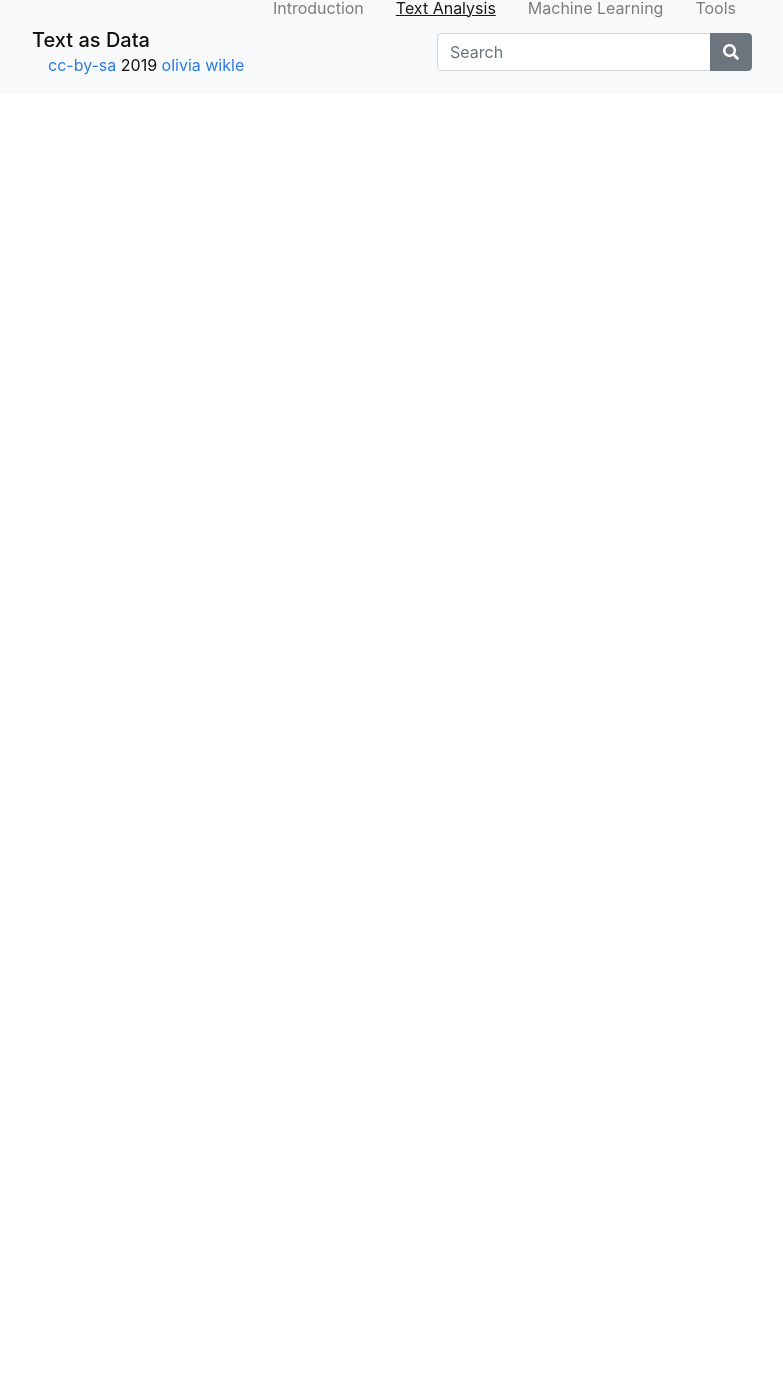
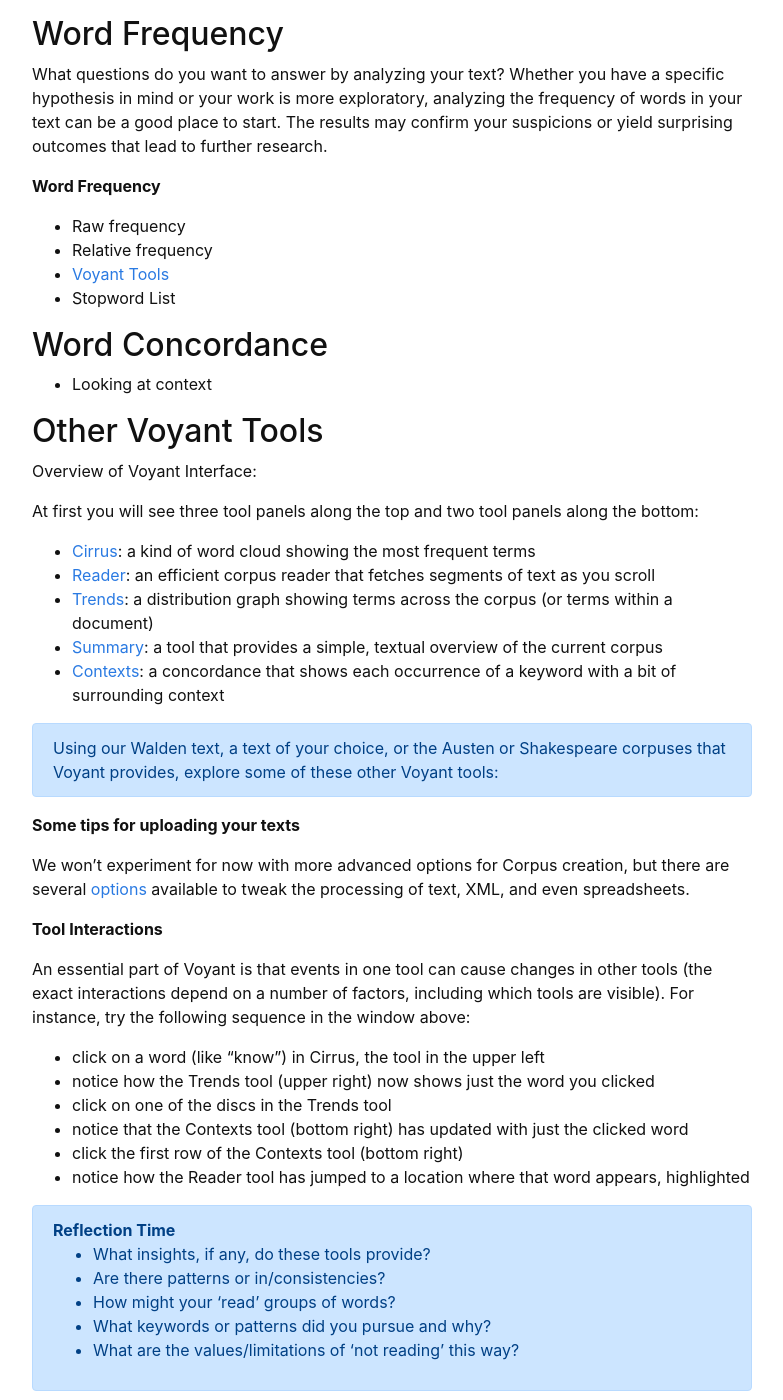
Before and after one commit to owikle/topicmodeling, a Jekyll site: the page built from content/1-analysis.md, in a window 1280 px wide and 1400 px high, scrolled down 541 px. Shown: the whole window, without its empty margins (248-1031 px from the left). Built offline with Jekyll 4.4.1, drawn with Linux system fonts in a browser that asks for light colours; before the commit the page ends 900 px from its top, so only the background shows below that; some of the changed text lies outside the part shown.

Commit message:
adding content

```diff
--- a/content/1-analysis.md
+++ b/content/1-analysis.md
@@ -3,17 +3,78 @@ title: Text Analysis
 nav: true
 ---
 
-# Text Analysis: Explore a Single Text
+# Text Analysis
 
 ## Discussion:
-- Tools you know about/are using to analyze and visualize text?
+
+Why digital text analysis?
+- For exploration, hypothesis generation
+- To expand the audience for under-recognized texts
+
+Tools you know about/are using to analyze and visualize text?
+
+Franco Moretti (Distant Reading - how to expand worldview of world literature)
+- Analyzing 30,000 British novels. Reading 'more' can't be the answer
+- Close reading depends on an extremely small canon
+- Distant reading allows you to focus on units that are much smaller or much larger than the text
+
+Ben Schmidt, Ryan Cordell,
+Fyfe (2011 How Not to Read) "most promising opportunity of the digital humanities - it makes us ask new questions"
 
 ## Word Frequency
-- Relative frequency vs raw frequency
+
+What questions do you want to answer by analyzing your text? Whether you have a specific hypothesis in mind or your work is more exploratory, analyzing the frequency of words in your text can be a good place to start. The results may confirm your suspicions or yield surprising outcomes that lead to further research.
+
+**Word Frequency**
+- Raw frequency
+- Relative frequency
 - [Voyant Tools](https://voyant-tools.org/)
+- Stopword List
 
 ## Word Concordance
 - Looking at context
 
+## Other Voyant Tools
+
+Overview of Voyant Interface:
+
+At first you will see three tool panels along the top and two tool panels along the bottom:
+
+- [Cirrus](https://voyant-tools.org/docs/#!/guide/cirrus): a kind of word cloud showing the most frequent terms
+- [Reader](https://voyant-tools.org/docs/#!/guide/reader): an efficient corpus reader that fetches segments of text as you scroll
+- [Trends](https://voyant-tools.org/docs/#!/guide/trends): a distribution graph showing terms across the corpus (or terms within a document)
+- [Summary](https://voyant-tools.org/docs/#!/guide/summary): a tool that provides a simple, textual overview of the current corpus
+- [Contexts](https://voyant-tools.org/docs/#!/guide/contexts): a concordance that shows each occurrence of a keyword with a bit of surrounding context
+
+{% capture text %}
+Using our Walden text, a text of your choice, or the Austen or Shakespeare corpuses that Voyant provides, explore some of these other Voyant tools:
+{% endcapture %}
+{% include alert.md text=text color=secondary %}
+
+**Some tips for uploading your texts**
+
+We won't experiment for now with more advanced options for Corpus creation, but there are several [options](https://voyant-tools.org/docs/#!/guide/corpuscreator-section-options) available to tweak the processing of text, XML, and even spreadsheets.
+
+**Tool Interactions**
+
+An essential part of Voyant is that events in one tool can cause changes in other tools (the exact interactions depend on a number of factors, including which tools are visible). For instance, try the following sequence in the window above:
+
+- click on a word (like "know") in Cirrus, the tool in the upper left
+- notice how the Trends tool (upper right) now shows just the word you clicked
+- click on one of the discs in the Trends tool
+- notice that the Contexts tool (bottom right) has updated with just the clicked word
+- click the first row of the Contexts tool (bottom right)
+- notice how the Reader tool has jumped to a location where that word appears, highlighted
+
+{% capture text %}
+**Reflection Time**
+- What insights, if any, do these tools provide?
+- Are there patterns or in/consistencies?
+- How might your 'read' groups of words?
+- What keywords or patterns did you pursue and why?
+- What are the values/limitations of 'not reading' this way?
+{% endcapture %}
+{% include alert.md text=text color=secondary %}
+
 ## Word Tree
 - Visualizing context with [WordTree](https://www.jasondavies.com/wordtree/)
```
Also changed, not shown: content/0-intro.md (+3 -1 lines), content/2-machine.md (+2 -1 lines).
